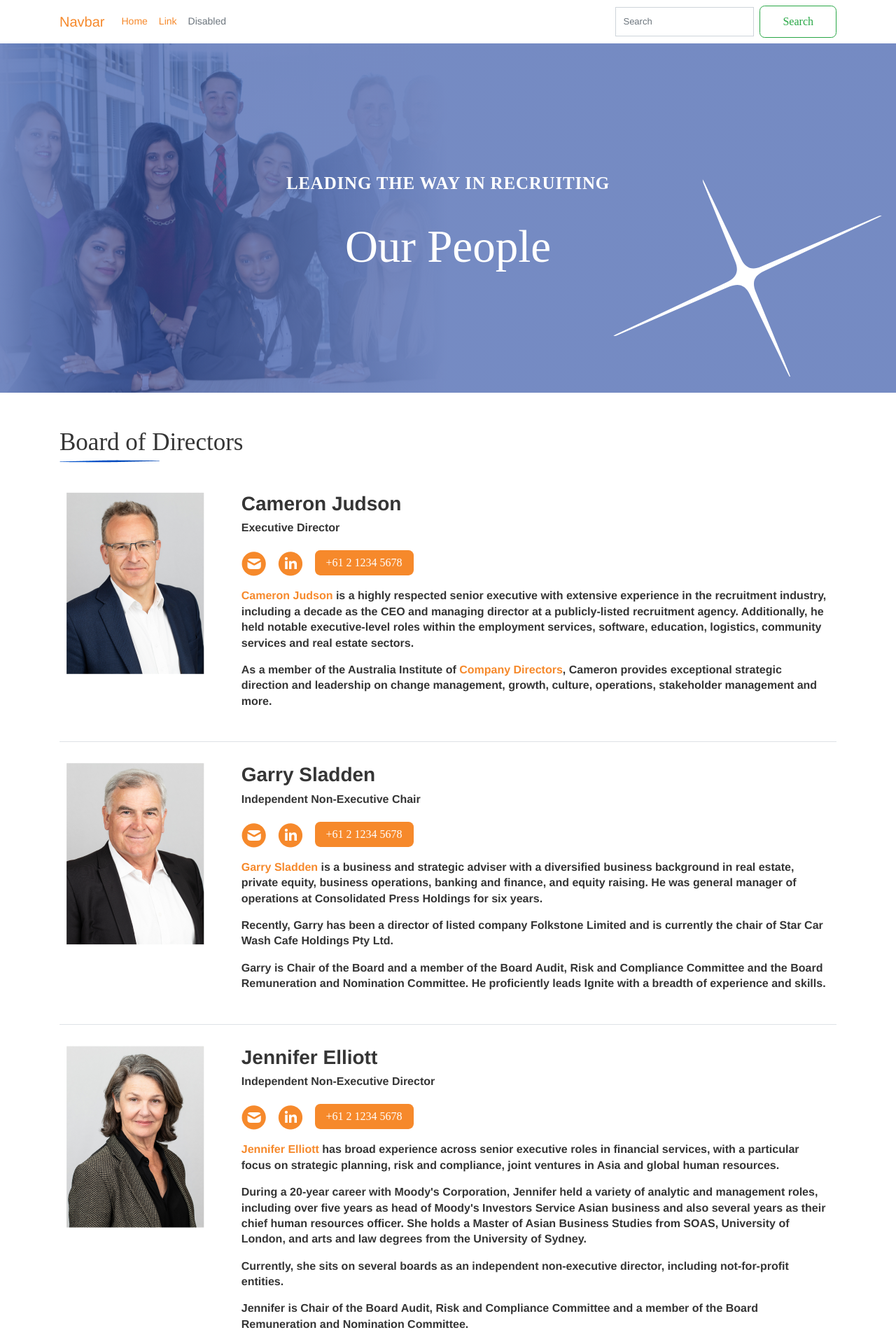
After one commit to dgadigital/Ignite, a PHP site: page /our-people.html in a window 1280 px wide. The commit adds this page. Shown: the top 1920 px of the page at 70% size. Run offline with PHP 8.4, Linux system fonts and the light colour scheme; style sheets or scripts are compiled from the project's sources; some web fonts are replaced.

Commit message:
added full width text & board members

```diff
--- /dev/null
+++ b/src/our-people.html
@@ -0,0 +1,220 @@
+<!DOCTYPE html>
+<html lang="en">
+
+<head>
+  <meta charset="utf-8">
+  <meta http-equiv="X-UA-Compatible" content="IE=edge">
+  <meta name="viewport" content="width=device-width, initial-scale=1, maximum-scale=1" />
+  <meta name="description" content="">
+  <meta name="author" content="">
+  <meta name="format-detection" content="telephone=no">
+
+  <title>Our People</title>
+
+  <link rel="icon" href="./assets/images/favicon.ico">
+  <link rel="stylesheet" type="text/css" href="./styles/main.min.css">
+  <!--[if lte IE 9]>
+    <link href="stylesheets/non-responsive.css" rel="stylesheet" />
+  <![endif]-->
+
+  <!-- HTML5 shim and Respond.js for IE8 support of HTML5 elements and media queries -->
+  <!--[if lt IE 9]>
+      <script src="https://oss.maxcdn.com/html5shiv/3.7.2/html5shiv.min.js"></script>
+      <script src="https://oss.maxcdn.com/respond/1.4.2/respond.min.js"></script>
+  <![endif]-->
+</head>
+
+<body>
+  <!--[if lt IE 9]>
+    <div id="browser-notification" class="alert alert-danger">
+      <div class="container">
+        We are sorry but it looks like your <a href="http://www.whatbrowser.org/intl/en_us/" target=_blank>browser</a> doesn't support our website features. In order to get the full experience please download a new version of <a title="Download Chrome" href="http://www.google.com/chrome/" target=_blank>Chrome</a>, <a title="Download Safari" href="http://www.apple.com/safari/download/" target=_blank>Safari</a>, <a title="Download Firefox" href="http://www.mozilla.com/firefox/" target=_blank>Firefox</a>, or <a title="Download Internet Explorer" href="http://www.microsoft.com/windows/internet-explorer/default.aspx" target=_blank>Internet Explorer</a>.
+      </div>
+    </div>
+  <![endif]-->
+
+  <header>
+    <nav class="navbar navbar-expand-md">
+      <div class="container">
+        <a href="#" class="navbar-brand">Navbar</a>
+        <button class="navbar-toggler navbar-toggler-right" type="button" data-toggle="collapse" data-target="#navbarSupportedContent"
+          aria-controls="navbarSupportedContent" aria-expanded="false" aria-label="Toggle navigation">
+          <span class="icon-bar"></span>
+          <span class="icon-bar"></span>
+          <span class="icon-bar"></span>
+        </button>
+        <div class="collapse navbar-collapse" id="navbarSupportedContent">
+          <ul class="navbar-nav mr-auto">
+            <li class="nav-item active">
+              <a href="#" class="nav-link">Home
+                <span class="sr-only">(current)</span>
+              </a>
+            </li>
+            <li class="nav-item">
+              <a href="#" class="nav-link">Link</a>
+            </li>
+            <li class="nav-item">
+              <a href="#" class="nav-link disabled">Disabled</a>
+            </li>
+          </ul>
+          <form class="form-inline my-2 my-lg-0">
+            <input class="form-control mr-sm-2" type="text" placeholder="Search">
+            <button class="btn btn-outline-success my-2 my-sm-0" type="submit">Search</button>
+          </form>
+        </div>
+      </div>
+    </nav>
+  </header>
+
+  <main class="home">
+
+    <section class="hero-banner d-flex justify-content-center align-items-center" style="background: linear-gradient(0deg, rgba(0, 40, 144, 0.54), rgba(0, 40, 144, 0.54)), linear-gradient(90.09deg, #FFFFFF -5.41%, rgba(255, 255, 255, 0) 2.91%, rgba(255, 255, 255, 0) 11.41%, #FFFFFF 50vw), url('./assets/images/our-people-hero-banner.png');">
+        <div class="container">
+            <div class="text-center"><!-- if values for hero-desc and link for the button doesnt have value  add class "bottom-padding"-->
+                <div class="hero-sub-title">
+                    <h2>LEADING THE WAY IN RECRUITING</h2>
+                </div>
+                <div class="hero-title">
+                    <h1>Our People</h1>
+                </div>
+                <!-- <div class="hero-desc mx-auto my-4">
+                    <p class="">Technology is now intrinsic to both our personal and professional lives. For businesses - they rely heavily on it to remain operational. And new tech can give them the edge they need to stay ahead of the competition.</p>
+                </div> -->
+                <!-- <div class="d-grid gap-2 d-sm-flex justify-content-sm-center">
+                    <a href="/" class="btn btn-solid">Request Staff</a>
+                </div> -->
+            </div>
+            <svg viewBox="0 0 696 512" fill="none" xmlns="http://www.w3.org/2000/svg"><path d="M456.739 511.642C454.772 507.805 452.711 504.006 450.838 500.132C418.412 432.783 386.023 365.435 353.616 298.087C342.19 274.352 324.862 267.957 300.585 278.452C203.888 320.335 107.172 362.219 10.4752 404.084C7.51544 405.363 4.44331 406.416 0.640625 405.57C4.96782 403.369 9.25756 401.056 13.641 398.968C107.565 354.621 201.49 310.274 295.415 265.945C319.317 254.661 325.948 237.716 315.908 213.022C288.839 146.426 261.715 79.8294 234.628 13.2332C233.017 9.30251 231.518 5.31539 231.818 0.444336C234.028 4.60072 236.389 8.70068 238.43 12.9511C269.414 77.5161 300.36 142.081 331.325 206.665C342.639 230.287 359.348 236.644 383.363 226.3C484.182 182.893 584.962 139.448 685.762 96.0224C688.515 94.8375 691.344 93.7843 695.203 94.6118C692.224 96.1916 689.302 97.8843 686.249 99.3136C587.697 145.579 489.164 191.845 390.594 238.035C364.8 250.109 358.543 266.227 369.427 292.689C397.506 360.921 425.512 429.191 453.498 497.442C455.277 501.768 456.776 506.188 458.424 510.551C457.862 510.908 457.282 511.266 456.72 511.623L456.739 511.642Z" fill="white"/>
+            </svg>
+        </div>
+    </section>
+
+    <section class="board-members">
+        <div class="container">
+            <h2 class="underline-left"><span>Board of Directors</span></h2>
+            <div class="content-container border-bottom">
+                <div class="image-container">
+                    <img src=".\assets\images\cameron-judson.png" alt="cameron image">
+                </div>
+                <div class="text-container">
+                    <h3>Cameron Judson</h3>
+                    <h6>Executive Director</h6>
+                    <div class="button-container">
+                        <a href="#"><img src=".\assets\images\buttons\message-button.png" alt="message"></a>
+                        <a href="#"><img src=".\assets\images\buttons\linkedin-button.png" alt="linkedin"></a>
+                        <a href="#" class="btn btn-solid orange">+61 2 1234 5678</a>
+                    </div>
+                    <p><a href="#">Cameron Judson</a>  is a highly respected senior executive with extensive experience in the recruitment industry, including a decade as the CEO and managing director at a publicly-listed recruitment agency. Additionally, he held notable executive-level roles within the employment services, software, education, logistics, community services and real estate sectors.</p>
+                    <p>As a member of the Australia Institute of <a href="#">Company Directors</a>, Cameron provides exceptional strategic direction and leadership on change management, growth, culture, operations, stakeholder management and more. </p>
+                </div>
+            </div>
+            <div class="content-container border-bottom">
+                <div class="image-container">
+                    <img src=".\assets\images\garry-sladden.png" alt="garry image">
+                </div>
+                <div class="text-container">
+                    <h3>Garry Sladden</h3>
+                    <h6>Independent Non-Executive Chair</h6>
+                    <div class="button-container">
+                        <a href="#"><img src=".\assets\images\buttons\message-button.png" alt="message"></a>
+                        <a href="#"><img src=".\assets\images\buttons\linkedin-button.png" alt="linkedin"></a>
+                        <a href="#" class="btn btn-solid orange">+61 2 1234 5678</a>
+                    </div>
+                    <p><a href="#">Garry Sladden</a> is a business and strategic adviser with a diversified business background in real estate, private equity, business operations, banking and finance, and equity raising. He was general manager of operations at Consolidated Press Holdings for six years.</p>
+                    <p>Recently, Garry has been a director of listed company Folkstone Limited and is currently the chair of Star Car Wash Cafe Holdings Pty Ltd.</p>
+                    <p>Garry is Chair of the Board and a member of the Board Audit, Risk and Compliance Committee and the Board Remuneration and Nomination Committee. He proficiently leads Ignite with a breadth of experience and skills.</p>
+                </div>
+            </div>
+            <div class="content-container">
+                <div class="image-container">
+                    <img src=".\assets\images\jennifer-elliott.png" alt="jennifer image">
+                </div>
+                <div class="text-container">
+                    <h3>Jennifer Elliott</h3>
+                    <h6>Independent Non-Executive Director</h6>
+                    <div class="button-container">
+                        <a href="#"><img src=".\assets\images\buttons\message-button.png" alt="message"></a>
+                        <a href="#"><img src=".\assets\images\buttons\linkedin-button.png" alt="linkedin"></a>
+                        <a href="#" class="btn btn-solid orange">+61 2 1234 5678</a>
+                    </div>
+                    <p><a href="#">Jennifer Elliott</a>  has broad experience across senior executive roles in financial services, with a particular focus on strategic planning, risk and compliance, joint ventures in Asia and global human resources. </p>
+                    <p>During a 20-year career with Moody's Corporation, Jennifer held a variety of analytic and management roles, including over five years as head of Moody's Investors Service Asian business and also several years as their chief human resources officer. She holds a Master of Asian Business Studies from SOAS, University of London, and arts and law degrees from the University of Sydney.</p>
+                    <p>Currently, she sits on several boards as an independent non-executive director, including not-for-profit entities.</p>
+                    <p>Jennifer is Chair of the Board Audit, Risk and Compliance Committee and a member of the Board Remuneration and Nomination Committee.</p>
+                </div>
+            </div>
+        </div>
+    </section>
+    <section class="board-members blue-bg">
+        <div class="container">
+            <h2 class="underline-left"><span>Executive Staff</span></h2>
+            <div class="content-container border-bottom">
+                <div class="image-container">
+                    <img src=".\assets\images\nicole-henry.png" alt="nicole image">
+                </div>
+                <div class="text-container">
+                    <h3>Cameron Judson</h3>
+                    <h6>Executive Director</h6>
+                    <div class="button-container">
+                        <a href="#"><img src=".\assets\images\buttons\message-button.png" alt="message"></a>
+                        <a href="#"><img src=".\assets\images\buttons\linkedin-button.png" alt="linkedin"></a>
+                        <a href="#" class="btn btn-solid orange">+61 2 1234 5678</a>
+                    </div>
+                    <p><a href="#">Nicole Henry</a> is a highly experienced professional with over 13 years of experience in recruiting. Currently, she serves as the team manager of the IT and digital department at Ignite, where she oversees a team of skilled recruiters in Canberra.</p>
+                    <p>Throughout her career, Nicole has gained a reputation for her contract and technical recruiting expertise. Her strong work ethic and dedication to her clients have earned her a loyal following among both employers and job seekers alike.</p>
+                </div>
+            </div>
+            <div class="content-container border-bottom">
+                <div class="image-container">
+                    <img src=".\assets\images\michael-knight.png" alt="michael image">
+                </div>
+                <div class="text-container">
+                    <h3>Garry Sladden</h3>
+                    <h6>Independent Non-Executive Chair</h6>
+                    <div class="button-container">
+                        <a href="#"><img src=".\assets\images\buttons\message-button.png" alt="message"></a>
+                        <a href="#"><img src=".\assets\images\buttons\linkedin-button.png" alt="linkedin"></a>
+                        <a href="#" class="btn btn-solid orange">+61 2 1234 5678</a>
+                    </div>
+                    <p><a href="#">Michael Knight</a> is a seasoned recruitment professional with over 30 years of experience in the industry. He joined Ignite in 2012 and has since played an instrumental role in the company's success. Prior to his tenure at Ignite, Michael worked at several other large recruiting companies in Australia and internationally.</p>
+                    <p>Throughout his career, Michael has gained extensive experience in all recruitment sectors, including accounting, human resources, and IT. As a business development manager, he was responsible for encouraging change management, developing new business, and executing 360-degree recruitment strategies.</p>
+                    <p>He is process-driven, results-focused and values resilience.</p>
+                </div>
+            </div>
+            <div class="content-container">
+                <div class="image-container">
+                    <img src=".\assets\images\john-murphy.png" alt="john murphy image">
+                </div>
+                <div class="text-container">
+                    <h3>Jennifer Elliott</h3>
+                    <h6>Independent Non-Executive Director</h6>
+                    <div class="button-container">
+                        <a href="#"><img src=".\assets\images\buttons\message-button.png" alt="message"></a>
+                        <a href="#"><img src=".\assets\images\buttons\linkedin-button.png" alt="linkedin"></a>
+                        <a href="#" class="btn btn-solid orange">+61 2 1234 5678</a>
+                    </div>
+                    <p><a href="#">John Murphy</a> is a highly experienced and commercially-aware manager with nearly two decades of successful international and Australian experience in business analysis, workforce management, staff augmentation, and future talent projects. </p>
+                    <p>At Ignite, John has served as a business manager overseeing NSW, VIC, and QLD, where he has developed new client acquisition strategies across all market sectors. He also leads a team of sales and account management consultants, driving exceptional results through his leadership and management skills.</p>
+
+                </div>
+            </div>
+        </div>
+    </section>
+  </main>
+
+  <!-- build:js scripts/main.min.js -->
+  <script src="./scripts/vendors/jquery.min.js"></script>
+  <script src="./scripts/vendors/popper.min.js"></script>
+  <script src="./scripts/vendors/bootstrap.min.js"></script>
+  <script src="./scripts/vendors/swiper.min.js"></script>
+  <script src="./scripts/core/base.js"></script>
+  <script src="./scripts/modules/theme-module.js"></script>
+  <script src="./scripts/bootstrapper.js"></script>
+  <!-- endbuild -->
+
+  <!--[if lte IE 9]>
+    <script src="javascripts/non-responsive.js"></script>
+  <![endif]-->
+</body>
+
+</html>
--- a/src/styles/main.scss
+++ b/src/styles/main.scss
@@ -46,4 +46,6 @@
   'sections/logo-carousel',
   'sections/two-column-round-image',
   'sections/_two-column-text-image',
+  'sections/full-width-text.scss',
+  'sections/board-members.scss',
   'sections/_faq-accordion';
--- /dev/null
+++ b/src/styles/sections/_board-members.scss
@@ -0,0 +1,57 @@
+.board-members{
+    padding: 50px 0px;
+
+    .content-container{
+        display: flex;
+        flex-wrap: wrap;
+
+        padding-top: 30px;
+        padding-bottom: 30px;
+
+        div{
+            flex-grow: 1;
+            padding: 0 10px;
+        }
+
+        .image-container{
+            flex-basis: 15%;
+            @media (max-width: 991px){
+                margin-bottom: 10px;
+            }
+
+        }
+
+        .text-container{
+            flex-basis: 70%;
+
+            h3, h6{
+                font-weight: 600;
+            }
+
+            p{
+                font-size: 16px;
+                font-weight: 600;
+            }
+
+            .button-container{
+                padding-left: 0px;
+
+                a{
+                    margin: 15px 13px 18px 0px;
+                }
+                .btn{
+                    padding: 5px 15px;
+                }
+            }
+        }
+
+        @media (max-width: 991px){
+            text-align: center;
+            p{text-align: left;}
+        }
+    }
+
+    &.blue-bg{
+        background-color: #ECF4FF;
+    }
+}
--- /dev/null
+++ b/src/styles/sections/_full-width-text.scss
@@ -0,0 +1,19 @@
+.full-width-text {
+    width: 100%;
+    text-align: center;
+
+    .container{
+        padding: 30px 0px;
+
+        p{
+            font-size: 17px;
+            line-height: 30px;
+            color: #000;
+        }
+    }
+
+    &.blue-bg{
+        padding: 50px 0px;
+        background-color: #ECF4FF;
+    }
+}
```
Also changed, not shown: src/our-partnerships.html (added, +117 -0 lines), src/assets/images/buttons/linkedin-button.png (added), src/assets/images/buttons/message-button.png (added), src/assets/images/cameron-judson.png (added), src/assets/images/garry-sladden.png (added), src/assets/images/jennifer-elliott.png (added), src/assets/images/john-murphy.png (added), src/assets/images/michael-knight.png (added), src/assets/images/nicole-henry.png (added), src/assets/images/our-partnerships-hero-banner.png (added), src/assets/images/our-people-hero-banner.png (added).
